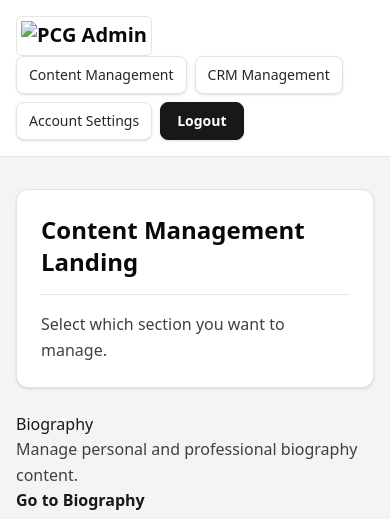
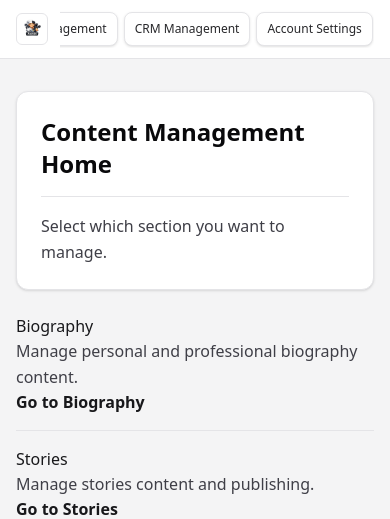
Before and after one commit to Visdomoyat/PCG_backend, a Django app: page / in a window 390 px wide. Shown: the top 519 px of the page. Run offline with Django 5.2, Linux system fonts and the light colour scheme; the visitor is signed in with stand-in values (Sample User, id 1).

Commit message:
Add PCGAdmin logo and update header layout: Introduce a new logo image and refactor header structure in base template for improved styling and responsiveness. Adjust CSS classes for better alignment and spacing in navigation elements.

```diff
--- a/content_app/static/css/output.css
+++ b/content_app/static/css/output.css
@@ -827,49 +827,95 @@
     -webkit-backdrop-filter: var(--tw-backdrop-blur,) var(--tw-backdrop-brightness,) var(--tw-backdrop-contrast,) var(--tw-backdrop-grayscale,) var(--tw-backdrop-hue-rotate,) var(--tw-backdrop-invert,) var(--tw-backdrop-opacity,) var(--tw-backdrop-saturate,) var(--tw-backdrop-sepia,);
     backdrop-filter: var(--tw-backdrop-blur,) var(--tw-backdrop-brightness,) var(--tw-backdrop-contrast,) var(--tw-backdrop-grayscale,) var(--tw-backdrop-hue-rotate,) var(--tw-backdrop-invert,) var(--tw-backdrop-opacity,) var(--tw-backdrop-saturate,) var(--tw-backdrop-sepia,);
   }
-  .header-logo-container {
+  .header-shell {
     margin-inline: auto;
     display: flex;
     width: 100%;
     max-width: var(--container-6xl);
+    flex-wrap: nowrap;
     align-items: center;
-    justify-content: space-between;
+    gap: calc(var(--spacing) * 3);
     padding-inline: calc(var(--spacing) * 4);
-    padding-top: calc(var(--spacing) * 4);
+    padding-block: calc(var(--spacing) * 2.5);
+    @media (width >= 40rem) {
+      gap: calc(var(--spacing) * 6);
+    }
+    @media (width >= 40rem) {
+      padding-block: calc(var(--spacing) * 3);
+    }
   }
-  .header-logo-container a {
-    font-size: var(--text-xl);
-    line-height: var(--tw-leading, var(--text-xl--line-height));
-    --tw-font-weight: var(--font-weight-bold);
-    font-weight: var(--font-weight-bold);
-    color: var(--color-zinc-950);
+  .header-logo-link {
+    display: inline-flex;
+    flex-shrink: 0;
+    align-items: center;
   }
-  .header-logo-container img {
-    height: calc(var(--spacing) * 10);
+  .header-logo-link img {
+    display: block;
+    height: calc(var(--spacing) * 8);
+    max-height: calc(var(--spacing) * 12);
     width: auto;
+    max-width: min(100%, 12rem);
     border-radius: var(--radius-md);
     border-style: var(--tw-border-style);
     border-width: 1px;
     border-color: var(--color-zinc-200);
     background-color: var(--color-white);
+    object-fit: contain;
+    object-position: left;
     padding: calc(var(--spacing) * 1);
+    @media (width >= 40rem) {
+      height: calc(var(--spacing) * 10);
+    }
+    @media (width >= 40rem) {
+      max-height: calc(var(--spacing) * 14);
+    }
+    @media (width >= 40rem) {
+      max-width: 14rem;
+    }
+    @media (width >= 48rem) {
+      height: calc(var(--spacing) * 11);
+    }
+    @media (width >= 48rem) {
+      max-height: calc(var(--spacing) * 16);
+    }
+    @media (width >= 48rem) {
+      max-width: 16rem;
+    }
   }
-  nav {
-    margin-inline: auto;
-    width: 100%;
-    max-width: var(--container-6xl);
-    padding-inline: calc(var(--spacing) * 4);
-    padding-bottom: calc(var(--spacing) * 4);
+  .header-nav-cluster {
+    display: flex;
+    min-height: calc(var(--spacing) * 0);
+    min-width: calc(var(--spacing) * 0);
+    flex: 1;
+    align-items: center;
+    justify-content: center;
+    overflow-x: auto;
+    -webkit-overflow-scrolling: touch;
   }
-  nav ul {
+  .header-nav-cluster nav {
+    width: auto;
+    max-width: 100%;
+    flex-shrink: 0;
+  }
+  .header-nav-cluster nav ul {
     margin: calc(var(--spacing) * 0);
     display: flex;
     list-style-type: none;
-    flex-wrap: wrap;
-    gap: calc(var(--spacing) * 2);
+    flex-wrap: nowrap;
+    align-items: center;
+    justify-content: center;
+    gap: calc(var(--spacing) * 1.5);
     padding: calc(var(--spacing) * 0);
+    @media (width >= 40rem) {
+      gap: calc(var(--spacing) * 2);
+    }
   }
-  nav li a {
+  .header-nav-cluster nav li {
+    display: flex;
+    flex-shrink: 0;
+    align-items: center;
+  }
+  .header-nav-cluster nav li a {
     display: inline-flex;
     align-items: center;
     border-radius: var(--radius-lg);
@@ -877,10 +923,10 @@
     border-width: 1px;
     border-color: var(--color-zinc-200);
     background-color: var(--color-white);
-    padding-inline: calc(var(--spacing) * 3);
+    padding-inline: calc(var(--spacing) * 2.5);
     padding-block: calc(var(--spacing) * 2);
-    font-size: var(--text-sm);
-    line-height: var(--tw-leading, var(--text-sm--line-height));
+    font-size: var(--text-xs);
+    line-height: var(--tw-leading, var(--text-xs--line-height));
     --tw-font-weight: var(--font-weight-medium);
     font-weight: var(--font-weight-medium);
     color: var(--color-zinc-800);
@@ -898,6 +944,13 @@
       @media (hover: hover) {
         background-color: var(--color-zinc-50);
       }
+    }
+    @media (width >= 40rem) {
+      padding-inline: calc(var(--spacing) * 3);
+    }
+    @media (width >= 40rem) {
+      font-size: var(--text-sm);
+      line-height: var(--tw-leading, var(--text-sm--line-height));
     }
   }
   .pcg-btn {
--- a/content_app/templates/base.html
+++ b/content_app/templates/base.html
@@ -7,16 +7,17 @@
     <meta name="viewport" content="width=device-width, initial-scale=1.0">
     <title>{% block title %}PCG Admin{% endblock %}</title>
     <link rel="stylesheet" href="{% static 'css/output.css' %}?v={{ CSS_CACHE_VERSION }}">
+    <link rel="icon" href="{% static 'Images/PCGAdmin_logo.png' %}">
 </head>
 
 <body>
     <header class="header">
-        <div class="header-logo-container">
-            <a href="/">
-                <img src=" " alt="PCG Admin">
+        <div class="header-shell">
+            <a href="/" class="header-logo-link">
+                <img src="{% static 'Images/PCGAdmin_logo.png' %}" alt="PCG Admin" width="180" height="48" decoding="async">
             </a>
-        </div>
-        <nav>
+            <div class="header-nav-cluster">
+                <nav aria-label="Main navigation">
                     <ul>
                         {% if user.is_authenticated %}
                             <li><a href="{% url 'contentLanding' %}">Content Management</a></li>
@@ -33,6 +34,8 @@
                         {% endif %}
                     </ul>
                 </nav>
+            </div>
+        </div>
     </header>
     <main class="{% block main_classes %}mx-auto w-full max-w-6xl space-y-4 px-4 py-8{% endblock %}">
         {% if messages %}
--- a/content_app/templates/landing.html
+++ b/content_app/templates/landing.html
@@ -5,7 +5,7 @@
 {% block content %}
 <div class="content-admin-page">
     <div class="content-admin-container">
-        <h2>Content Management Landing</h2>
+        <h2>Content Management Home</h2>
         <hr />
         <p>Select which section you want to manage.</p>
     </div>
```
Also changed, not shown: content_app/static/css/base.css (+21 -12 lines), content_app/static/Images/PCGAdmin_logo.png (added). Lines whose indentation alone changed are shown as unchanged.
